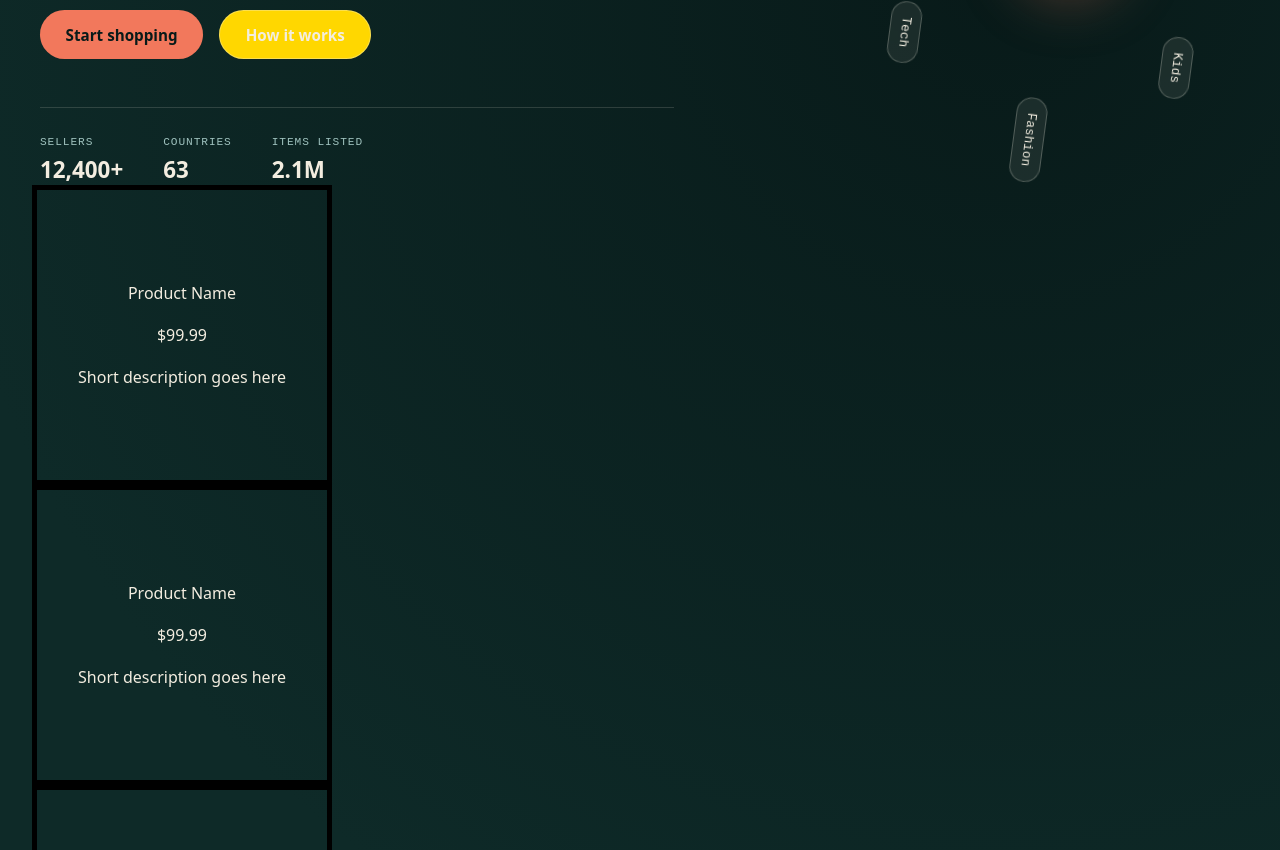
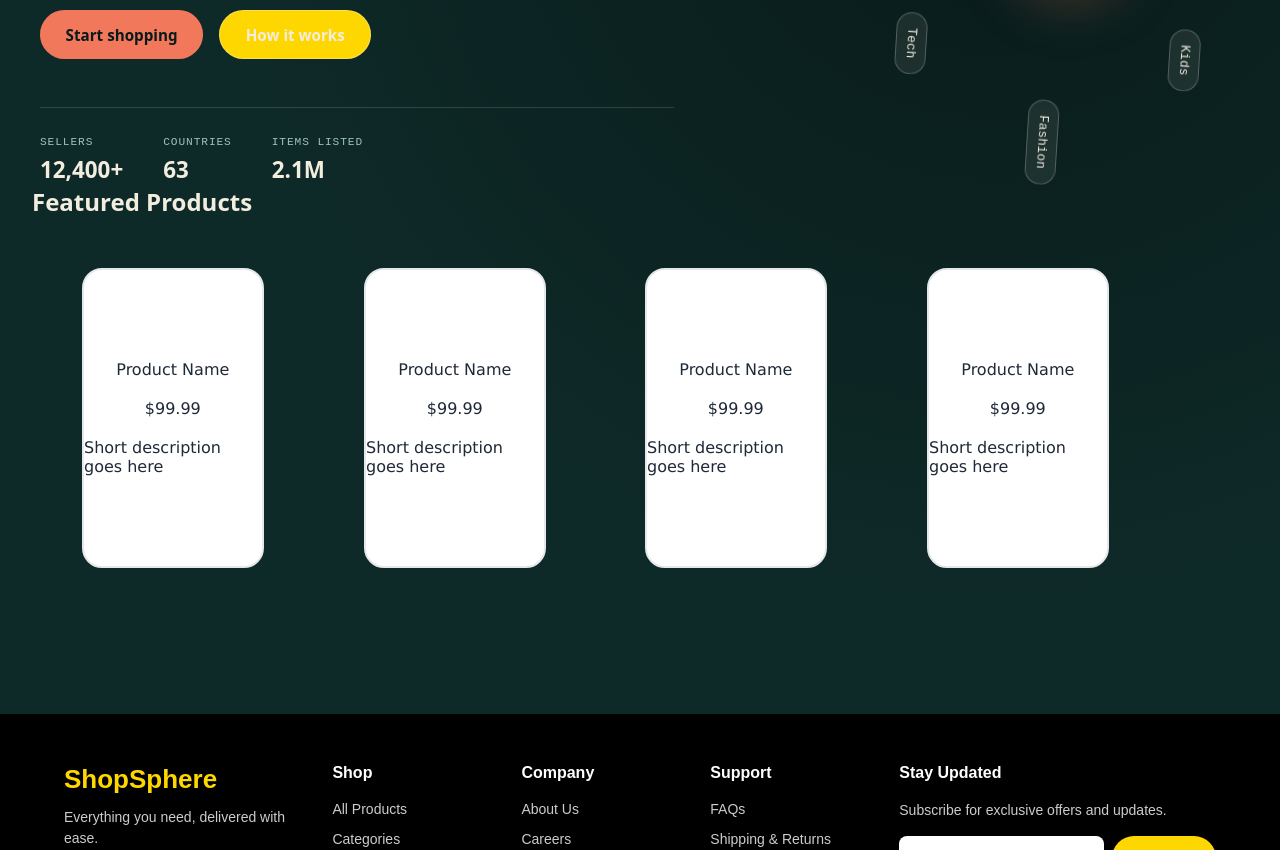
Before and after one commit to Tirthan1808/ShopSphere, a React (Create React App) app: page / in a window 1280 px wide. Shown: the part 470-1320 px from the top of the page. Built offline with nearby package versions, Linux system fonts and the light colour scheme.

Commit message:
captainherocss10

```diff
--- a/src/App.js
+++ b/src/App.js
@@ -93,8 +93,10 @@ function App() {
 
           </Routes>
 
-          {/* Product Card */}
-          <ProductCard />
+
+
+
+
 
         </main>
 
--- a/src/Components/Hero.css
+++ b/src/Components/Hero.css
@@ -334,3 +334,10 @@
         padding: 0.35rem 0.7rem;
     }
 }
+
+
+.product-grid {
+    display: grid;
+    grid-template-columns: repeat(4, 22vw);
+    border: coral;
+}
--- a/src/Components/Hero.jsx
+++ b/src/Components/Hero.jsx
@@ -95,13 +95,14 @@ export default function Hero() {
 
             </div>
 
-            <div>
-                <ProductCard />
-                <ProductCard />
-                <ProductCard />
-                <ProductCard />
-            </div>
+           <h2>Featured Products</h2>
 
+        <div className="product-grid">
+            <ProductCard />
+            <ProductCard />
+            <ProductCard />
+            <ProductCard />
+        </div>
         </section>
     )
 }
--- a/src/Components/ProductCard.css
+++ b/src/Components/ProductCard.css
@@ -1,24 +1,54 @@
-.Products {
-    display: inline-block;
+
+.ProductCard {
+  display: flex;
   justify-content: center;
   align-items: center;
-    padding: 0px 150px;
-    width: 33vw;
+  padding: 50px;
 }
 
+/* Card */
 .card_1 {
   display: flex;
   flex-direction: column;
   justify-content: center;
+  align-items: center;
+font-family: Verdana, Geneva, Tahoma, sans-serif;
   width: 300px;
   height: 300px;
-    border: 5px solid black;
+
+  background-color: #ffffff;
+  border: 2px solid #e5e7eb;
+  border-radius: 20px;
+
   gap: 20px;
+
+  /* Smooth animation */
+  transition:
+    transform 0.5s cubic-bezier(0.22, 1, 0.36, 1),
+    box-shadow 0.5s cubic-bezier(0.22, 1, 0.36, 1),
+    border-color 0.5s ease;
+
+  /* Prevents weird movement */
+  will-change: transform;
 }
 
+/* Pop-out effect */
+.card_1:hover {
+  transform: translateY(-12px) scale(1.04);
+
+  /* Soft shadow makes it look lifted */
+  box-shadow:
+    0 10px 20px rgba(0, 0, 0, 0.08),
+    0 25px 50px rgba(0, 0, 0, 0.15);
+
+  border-color: #cbd5e1;
+}
+
+/* Card text */
 .card_1 p {
   display: flex;
+  justify-content: center;
+  align-items: center;
 
-    justify-content: center;
-    align-content: center;
+  color: #1f2937;
 }
```
Lines whose indentation alone changed are shown as unchanged.
